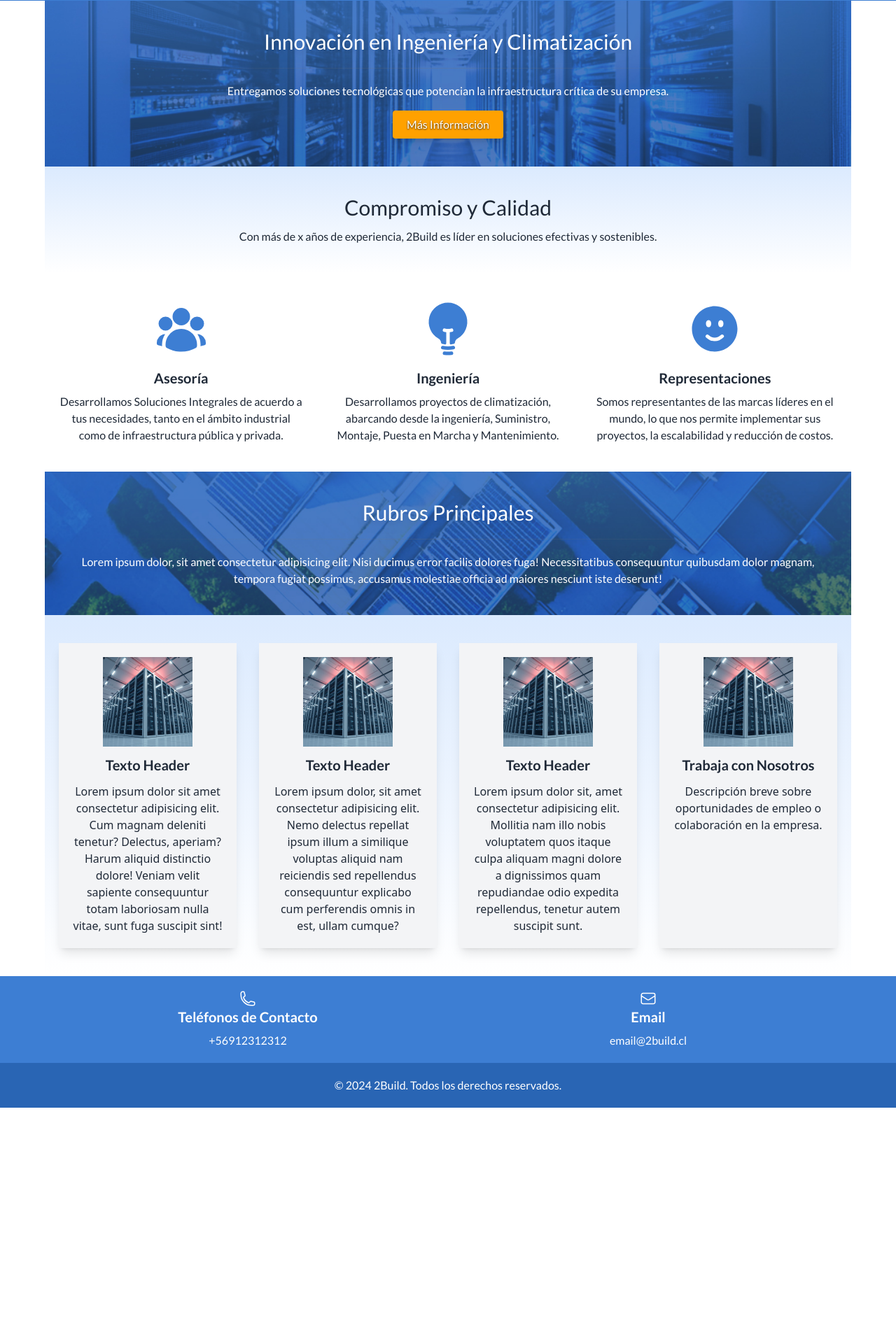
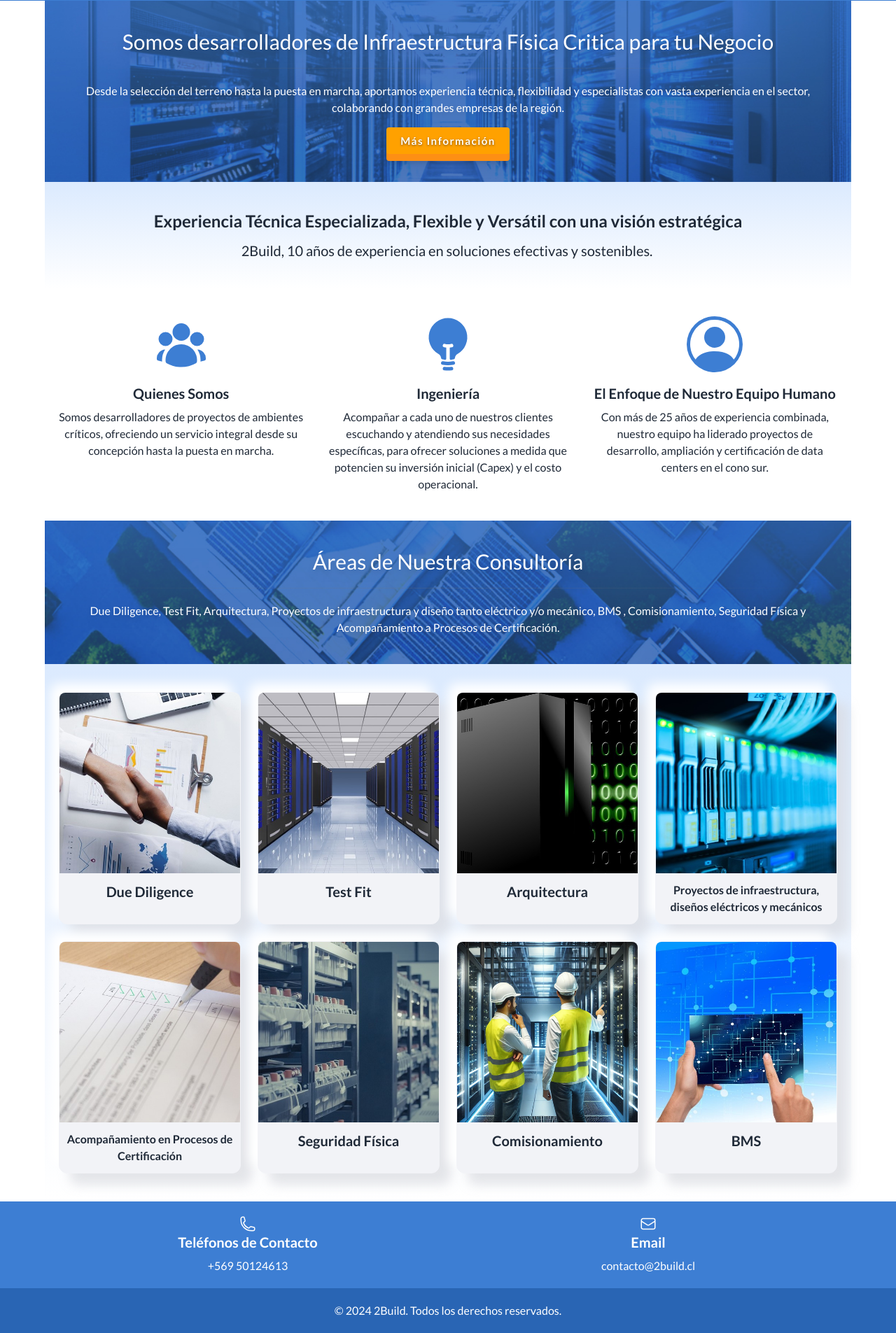
Before and after one commit to zomby43/2buildtw, a website: page src/index.html in a window 1280 px wide. Shown: the part 104-2009 px from the top of the page at 70% size. Before the commit the page ends 1687 px from the top, so only its background shows below. Drawn offline with Linux system fonts and the light colour scheme.

Commit message:
v4 remade

```diff
--- a/src/index.html
+++ b/src/index.html
@@ -19,7 +19,7 @@
                 <ul class="flex space-x-4">
                     <li><a href="#" class="hover:text-gray-600 font-lato">Inicio</a></li>
                     <li><a href="#" class="hover:text-gray-600 font-lato">Proyectos</a></li>
-                    <li><a href="#" class="hover:text-gray-600 font-lato">Contacto</a></li>
+                    <li><a href="mailto: contacto@2build.cl" class="hover:text-gray-600 font-lato">Contacto</a></li>
                 </ul>
             </nav>
         </div>
@@ -30,26 +30,26 @@
         <div class="flex flex-col justify-center items-center text-center h-full">
             <!-- Sección con imagen de fondo -->
             <section class="bg-blue-600 p-10 text-white w-full max-w-6xl mx-auto bg-cover bg-center" style="background-image: url('./img/stock/photo1.jpg');">
-                <h2 class="text-3xl mb-3 drop-shadow-lg font-lato">Innovación en Ingeniería y Climatización</h2>
+                <h2 class="text-3xl mb-3 drop-shadow-lg font-lato">Somos desarrolladores de Infraestructura Física Critica para tu Negocio</h2>
                 <hr class="my-5 h-px border-t-0 bg-transparent bg-gradient-to-r from-transparent via-neutral-500 to-transparent opacity-25 dark:via-neutral-400" />
 
-                <p class="drop-shadow-lg font-lato">Entregamos soluciones tecnológicas que potencian la infraestructura crítica de su empresa.</p>
-                <button class="mt-4 py-2 px-5 bg-[#ffa100] hover:bg-orange-600 rounded drop-shadow-lg"><p class="font-lato drop-shadow-[0_1.2px_1.2px_rgba(0,0,0,0.8)]"> Más Información</p></button>
+                <p class="drop-shadow-lg font-lato">Desde la selección del terreno hasta la puesta en marcha, aportamos experiencia técnica, flexibilidad y especialistas con vasta experiencia en el sector, colaborando con grandes empresas de la región.</p>
+                <button class="mt-4 py-2 px-5 rounded drop-shadow-lg"><p class="font-lato font-semibold drop-shadow-[0_1.1px_1.6px_rgba(0,0,0,0.5)]"> Más Información</p></button>
             </section>
             <section class="p-10 bg-gradient-to-b from-blue-100 to-transparent text-gray-800 w-full max-w-6xl mx-auto">
-                <h2 class="text-3xl mb-3 font-lato">Compromiso y Calidad</h2>
-                <p class="font-lato">Con más de x años de experiencia, 2Build es líder en soluciones efectivas y sostenibles.</p>
+                <h2 class="text-2xl mb-3 font-semibold font-lato">Experiencia Técnica Especializada,  Flexible y  Versátil con una visión estratégica</h2>
+                <p class="typed-out text-xl font-lato">2Build, 10 años de experiencia en soluciones efectivas y sostenibles.</p>
             </section>
             <section class="bg-white py-10">
                 <div class="max-w-6xl mx-auto px-5 grid grid-cols-1 md:grid-cols-3 gap-8 text-center text-gray-800">
-                    <!-- Asesoría -->
-                    <div class="flex flex-col items-center">
+                    <!-- Quienes somos -->
+                    <div class="flex flex-col items-center lg:grid-cols-3">
                         <svg xmlns="http://www.w3.org/2000/svg" viewBox="0 0 24 24" fill="currentColor" class="w-20 h-20 mb-4 fill-[#3d7ed3]">
                             <path fill-rule="evenodd" d="M8.25 6.75a3.75 3.75 0 1 1 7.5 0 3.75 3.75 0 0 1-7.5 0ZM15.75 9.75a3 3 0 1 1 6 0 3 3 0 0 1-6 0ZM2.25 9.75a3 3 0 1 1 6 0 3 3 0 0 1-6 0ZM6.31 15.117A6.745 6.745 0 0 1 12 12a6.745 6.745 0 0 1 6.709 7.498.75.75 0 0 1-.372.568A12.696 12.696 0 0 1 12 21.75c-2.305 0-4.47-.612-6.337-1.684a.75.75 0 0 1-.372-.568 6.787 6.787 0 0 1 1.019-4.38Z" clip-rule="evenodd" />
                             <path d="M5.082 14.254a8.287 8.287 0 0 0-1.308 5.135 9.687 9.687 0 0 1-1.764-.44l-.115-.04a.563.563 0 0 1-.373-.487l-.01-.121a3.75 3.75 0 0 1 3.57-4.047ZM20.226 19.389a8.287 8.287 0 0 0-1.308-5.135 3.75 3.75 0 0 1 3.57 4.047l-.01.121a.563.563 0 0 1-.373.486l-.115.04c-.567.2-1.156.349-1.764.441Z" />
                         </svg>
-                        <h3 class="text-xl font-bold mb-2 font-lato">Asesoría</h3>
-                        <p class="font-lato">Desarrollamos Soluciones Integrales de acuerdo a tus necesidades, tanto en el ámbito industrial como de infraestructura pública y privada.</p>
+                        <h3 class="text-xl font-bold mb-2 font-lato">Quienes Somos</h3>
+                        <p class="font-lato">Somos desarrolladores de proyectos de ambientes críticos, ofreciendo un servicio integral desde su concepción hasta la puesta en marcha.</p>
                     </div>
                     <!-- Ingeniería -->
                     <div class="flex flex-col items-center">
@@ -58,58 +58,71 @@
                             <path fill-rule="evenodd" d="M9.013 19.9a.75.75 0 0 1 .877-.597 11.319 11.319 0 0 0 4.22 0 .75.75 0 1 1 .28 1.473 12.819 12.819 0 0 1-4.78 0 .75.75 0 0 1-.597-.876ZM9.754 22.344a.75.75 0 0 1 .824-.668 13.682 13.682 0 0 0 2.844 0 .75.75 0 1 1 .156 1.492 15.156 15.156 0 0 1-3.156 0 .75.75 0 0 1-.668-.824Z" clip-rule="evenodd" />
                         </svg>
                         <h3 class="text-xl font-bold mb-2 font-lato">Ingeniería</h3>
-                        <p class="font-lato">Desarrollamos proyectos de climatización, abarcando desde la ingeniería, Suministro, Montaje, Puesta en Marcha y Mantenimiento.</p>
+                        <p class="font-lato">Acompañar a cada uno de nuestros clientes escuchando y atendiendo  sus necesidades específicas, para ofrecer soluciones a medida que potencien su inversión inicial (Capex) y el costo operacional.</p>
                     </div>
                     <!-- Representaciones -->
                     <div class="flex flex-col items-center">
-                        <svg xmlns="http://www.w3.org/2000/svg" viewBox="0 0 24 24" fill="currentColor" class="w-20 h-20 mb-4 fill-[#3d7ed3]">
-                            <path fill-rule="evenodd" d="M12 2.25c-5.385 0-9.75 4.365-9.75 9.75s4.365 9.75 9.75 9.75 9.75-4.365 9.75-9.75S17.385 2.25 12 2.25Zm-2.625 6c-.54 0-.828.419-.936.634a1.96 1.96 0 0 0-.189.866c0 .298.059.605.189.866.108.215.395.634.936.634.54 0 .828-.419.936-.634.13-.26.189-.568.189-.866 0-.298-.059-.605-.189-.866-.108-.215-.395-.634-.936-.634Zm4.314.634c.108-.215.395-.634.936-.634.54 0 .828.419.936.634.13.26.189.568.189.866 0 .298-.059.605-.189.866-.108.215-.395.634-.936.634-.54 0-.828-.419-.936-.634a1.96 1.96 0 0 1-.189-.866c0-.298.059-.605.189-.866Zm2.023 6.828a.75.75 0 1 0-1.06-1.06 3.75 3.75 0 0 1-5.304 0 .75.75 0 0 0-1.06 1.06 5.25 5.25 0 0 0 7.424 0Z" clip-rule="evenodd" />
+                        <svg xmlns="http://www.w3.org/2000/svg" width="16" height="16" fill="currentColor" class="w-20 h-20 mb-4 fill-[#3d7ed3]" viewBox="0 0 16 16">
+                            <path d="M11 6a3 3 0 1 1-6 0 3 3 0 0 1 6 0"/>
+                            <path fill-rule="evenodd" d="M0 8a8 8 0 1 1 16 0A8 8 0 0 1 0 8m8-7a7 7 0 0 0-5.468 11.37C3.242 11.226 4.805 10 8 10s4.757 1.225 5.468 2.37A7 7 0 0 0 8 1"/>
                         </svg>
-                        <h3 class="text-xl font-bold mb-2 font-lato">Representaciones</h3>
-                        <p class="font-lato">Somos representantes de las marcas líderes en el mundo, lo que nos permite implementar sus proyectos, la escalabilidad y reducción de costos.</p>
+                        <h3 class="text-xl font-bold mb-2 font-lato">El Enfoque de Nuestro Equipo Humano</h3>
+                        <p class="font-lato">Con más de 25 años de experiencia combinada, nuestro equipo ha liderado proyectos de desarrollo, ampliación y certificación de data centers en el cono sur.
+                        </p>
                     </div>
                 </div>
             </section>
             <!-- Tarjetas -->
             <section class="bg-blue-600 p-10 text-white w-full max-w-6xl mx-auto bg-cover bg-center" style="background-image: url('./img/stock/photo2.jpg');">
-                <h2 class="text-3xl mb-3 drop-shadow-lg font-lato">Rubros Principales</h2>
+                <h2 class="text-3xl mb-3 drop-shadow-lg font-lato">Áreas de Nuestra Consultoría</h2>
                 <hr class="my-5 h-px border-t-0 bg-transparent bg-gradient-to-r from-transparent via-neutral-500 to-transparent opacity-25 dark:via-neutral-400" />
-                <p class="drop-shadow-lg font-lato">Lorem ipsum dolor, sit amet consectetur adipisicing elit. Nisi ducimus error facilis dolores fuga! Necessitatibus consequuntur quibusdam dolor magnam, tempora fugiat possimus, accusamus molestiae officia ad maiores nesciunt iste deserunt!</p>
+                <p class="drop-shadow-lg font-lato">Due Diligence, Test Fit, Arquitectura, Proyectos de infraestructura y diseño tanto eléctrico y/o mecánico, BMS , Comisionamiento, Seguridad Física y Acompañamiento a Procesos de Certificación.</p>
             </section>
-            <section class="bg-gradient-to-b from-blue-100 to-transparent py-10">
-                <div class="max-w-6xl mx-auto px-5 grid grid-cols-1 md:grid-cols-2 lg:grid-cols-4 gap-8">
+            <section class="bg-gradient-to-b from-blue-100 to-transparent py-10 mx-auto w-full max-w-6xl">
+                <div class="w-full max-w-6xl mx-auto px-5 grid grid-cols-2 sm:grid-cols-2 lg:grid-cols-4 gap-4 sm:gap-6">
                     <!-- Tarjeta 1 -->
-                    <div class="bg-gray-100 p-5 shadow-lg">
-                        <img src="./img/stock/icon1.jpg" alt="Imagen" class="w-32 h-32 mx-auto">
-                        <h3 class="text-xl font-bold font-lato my-3">Texto Header</h3>
-                        <p>
-                            Lorem ipsum dolor sit amet consectetur adipisicing elit. Cum magnam deleniti tenetur? Delectus, aperiam? Harum aliquid distinctio dolore! Veniam velit sapiente consequuntur totam laboriosam nulla vitae, sunt fuga suscipit sint!
-                        </p>
+                    <div class="card bg-gray-100 card flex flex-col">
+                        <img src="./img/card/1.jpg" alt="Imagen" class="rounded-t-lg">
+                        <h3 class="text-xl font-bold font-lato my-3 text-center">Due Diligence</h3>
                     </div>
                     <!-- Tarjeta 2 -->
-                    <div class="bg-gray-100 p-5 shadow-lg">
-                        <img src="./img/stock/icon1.jpg" alt="Imagen 2" class="w-32 h-32 mx-auto">
-                        <h3 class="text-xl font-bold font-lato my-3">Texto Header</h3>
-                        <p>
-                            Lorem ipsum dolor, sit amet consectetur adipisicing elit. Nemo delectus repellat ipsum illum a similique voluptas aliquid nam reiciendis sed repellendus consequuntur explicabo cum perferendis omnis in est, ullam cumque?
-                        </p>
+                    <div class="card bg-gray-100 card flex flex-col">
+                        <img src="./img/card/2.jpg" alt="Imagen 2" class="rounded-t-lg">
+                        <h3 class="text-xl font-bold font-lato my-3 text-center">Test Fit</h3>
                     </div>
                     <!-- Tarjeta 3 -->
-                    <div class="bg-gray-100 p-5 shadow-lg">
-                        <img src="./img/stock/icon1.jpg" alt="Imagen 3" class="w-32 h-32 mx-auto">
-                        <h3 class="text-xl font-bold font-lato my-3">Texto Header</h3>
-                        <p>
-                            Lorem ipsum dolor sit, amet consectetur adipisicing elit. Mollitia nam illo nobis voluptatem quos itaque culpa aliquam magni dolore a dignissimos quam repudiandae odio expedita repellendus, tenetur autem suscipit sunt.
-                        </p>
+                    <div class="card bg-gray-100 card flex flex-col">
+                        <img src="./img/card/3.jpg" alt="Imagen 3" class="rounded-t-lg">
+                        <h3 class="text-xl font-bold font-lato my-3 text-center">Arquitectura</h3>
                     </div>
                     <!-- Tarjeta 4 -->
-                    <div class="bg-gray-100 p-5 shadow-lg">
-                        <img src="./img/stock/icon1.jpg" alt="Trabaja con Nosotros" class="w-32 h-32 mx-auto">
-                        <h3 class="text-xl font-bold font-lato my-3">Trabaja con Nosotros</h3>
-                        <p>Descripción breve sobre oportunidades de empleo o colaboración en la empresa.</p>
+                    <div class="card bg-gray-100 card flex flex-col">
+                        <img src="./img/card/4.jpg" alt="Imagen 4" class="rounded-t-lg">
+                        <h3 class="text-m font-bold font-lato my-3 text-center">Proyectos de infraestructura, diseños eléctricos y mecánicos</h3>
+                    </div>
+                    <!-- Tarjeta 5 -->
+                    <div class="card bg-gray-100 card flex flex-col">
+                        <img src="./img/card/5.jpg" alt="Imagen 5" class="rounded-t-lg">
+                        <h3 class="text-m font-bold font-lato my-3 text-center">Acompañamiento en Procesos de Certificación</h3>
+                    </div>
+                    <!-- Tarjeta 6 -->
+                    <div class="card bg-gray-100 card flex flex-col">
+                        <img src="./img/card/6.jpg" alt="Imagen 6" class="rounded-t-lg">
+                        <h3 class="text-xl font-bold font-lato my-3 text-center">Seguridad Física</h3>
+                    </div>
+                    <!-- Tarjeta 7 -->
+                    <div class="card bg-gray-100 card flex flex-col">
+                        <img src="./img/card/7.jpg" alt="Imagen 7" class="rounded-t-lg">
+                        <h3 class="text-xl font-bold font-lato my-3 text-center">Comisionamiento</h3>
+                    </div>
+                    <!-- Tarjeta 8 -->
+                    <div class="card bg-gray-100 card flex flex-col">
+                        <img src="./img/card/8.jpg" alt="Imagen 8" class="rounded-t-lg">
+                        <h3 class="text-xl font-bold font-lato my-3 text-center">BMS</h3>
                     </div>
                 </div>
             </section>
+
         </div>
     </main>
     <footer class="bg-[#3d7ed3]">
@@ -121,7 +134,7 @@
                     <path stroke-linecap="round" stroke-linejoin="round" d="M2.25 6.75c0 8.284 6.716 15 15 15h2.25a2.25 2.25 0 0 0 2.25-2.25v-1.372c0-.516-.351-.966-.852-1.091l-4.423-1.106c-.44-.11-.902.055-1.173.417l-.97 1.293c-.282.376-.769.542-1.21.38a12.035 12.035 0 0 1-7.143-7.143c-.162-.441.004-.928.38-1.21l1.293-.97c.363-.271.527-.734.417-1.173L6.963 3.102a1.125 1.125 0 0 0-1.091-.852H4.5A2.25 2.25 0 0 0 2.25 4.5v2.25Z" />
                 </svg>
                 <h3 class="text-xl font-bold mb-2 font-lato">Teléfonos de Contacto</h3>
-                <p class="font-lato">+56912312312</p>
+                <p class="font-lato">+569 50124613</p>
             </div>
             <!-- Email-->
             <div class="flex flex-col items-center">
@@ -129,7 +142,7 @@
                     <path stroke-linecap="round" stroke-linejoin="round" d="M21.75 6.75v10.5a2.25 2.25 0 0 1-2.25 2.25h-15a2.25 2.25 0 0 1-2.25-2.25V6.75m19.5 0A2.25 2.25 0 0 0 19.5 4.5h-15a2.25 2.25 0 0 0-2.25 2.25m19.5 0v.243a2.25 2.25 0 0 1-1.07 1.916l-7.5 4.615a2.25 2.25 0 0 1-2.36 0L3.32 8.91a2.25 2.25 0 0 1-1.07-1.916V6.75" />
                 </svg>
                 <h3 class="text-xl font-bold mb-2 font-lato">Email</h3>
-                <p class="font-lato">email@2build.cl</p>
+                <a href= "mailto: contacto@2build.cl"><p class="font-lato">contacto@2build.cl</p></a>
             </div>
         </section>
             <div class="bg-[#2965B4] p-5 text-center text-white">
--- a/src/input.css
+++ b/src/input.css
@@ -11,3 +11,124 @@
       src: url(./font/Lato-Regular.ttf) format('ttf');
     }
   }
+
+  button {
+    padding: 17px 40px;
+    border-radius: 10px;
+    border: 0;
+    background-color: #ffa100;
+    letter-spacing: 1.5px;
+    font-size: 15px;
+    transition: all 0.3s ease;
+    box-shadow: #fd8f14 0px 10px 0px 0px;
+    color: hsl(0, 0%, 100%);
+    cursor: pointer;
+  }
+
+  button:hover {
+    box-shadow: #fd8f14 0px 7px 0px 0px;
+  }
+
+  button:active {
+    background-color: #ffa100;
+    /*50, 168, 80*/
+    box-shadow: #fd8f14 0px 0px 0px 0px;
+    transform: translateY(5px);
+    transition: 200ms;
+  }
+
+  .card {
+    background-color: #f2f3f7;
+    border-radius: 0.75em;
+    cursor: pointer;
+    transition: ease 0.2s;
+    box-shadow: 1em 1em 1em #d8dae0b1, -0.75em -0.75em 1em #ffffff;
+    border: 1.5px solid #f2f3f7;
+  }
+
+  .card:hover {
+    background-color: #d3ddf1;
+    border: 1.5px solid #1677ff;
+  }
+
+  .container {
+    margin-top: 1.25em;
+    margin-bottom: 1.375em;
+    margin-left: 1.375em;
+    margin-right: 2em;
+    gap: 0.75em;
+  }
+
+  .status-ind {
+    width: 0.625em;
+    height: 0.625em;
+    background-color: #ff0000;
+    margin: 0.375em 0;
+    border-radius: 0.5em;
+  }
+
+  .text-wrap {
+    display: flex;
+    flex-direction: column;
+    gap: 0.25em;
+    color: #333;
+  }
+
+  .time {
+    font-size: 0.875em;
+    color: #777;
+  }
+
+  .text-link {
+    font-weight: 500;
+    text-decoration: none;
+    color: black;
+  }
+
+  .button-wrap {
+    display: flex;
+    flex-direction: row;
+    gap: 1em;
+    align-items: center;
+  }
+
+  .secondary-cta {
+    background-color: transparent;
+    border: none;
+    font-size: 15px;
+    font-weight: 400;
+    color: #666;
+    cursor: pointer;
+  }
+
+  .primary-cta {
+    font-size: 15px;
+    background-color: transparent;
+    font-weight: 600;
+    color: #1677ff;
+    border: none;
+    border-radius: 1.5em;
+    cursor: pointer;
+  }
+
+  button:hover {
+    text-decoration: underline;
+  }
+
+  .right {
+    display: flex;
+    flex-direction: column;
+    gap: 0.875em;
+  }
+  .typed-out{
+    overflow: hidden;
+    border-right: .15em solid orange;
+    white-space: nowrap;
+    animation:
+      typing 1s forwards;
+    width: 0;
+  }
+  @keyframes typing {
+    from { width: 0; border-right: .15em solid orange}
+    to { width: 100%; border-right: .15em solid transparent}
+  }
```
Also changed, not shown: src/img/card/1.jpg (added), src/img/card/2.jpg (added), src/img/card/3.jpg (added), src/img/card/4.jpg (added), src/img/card/5.jpg (added), src/img/card/6.jpg (added), src/img/card/7.jpg (added), src/img/card/8.jpg (added), src/output.css.
